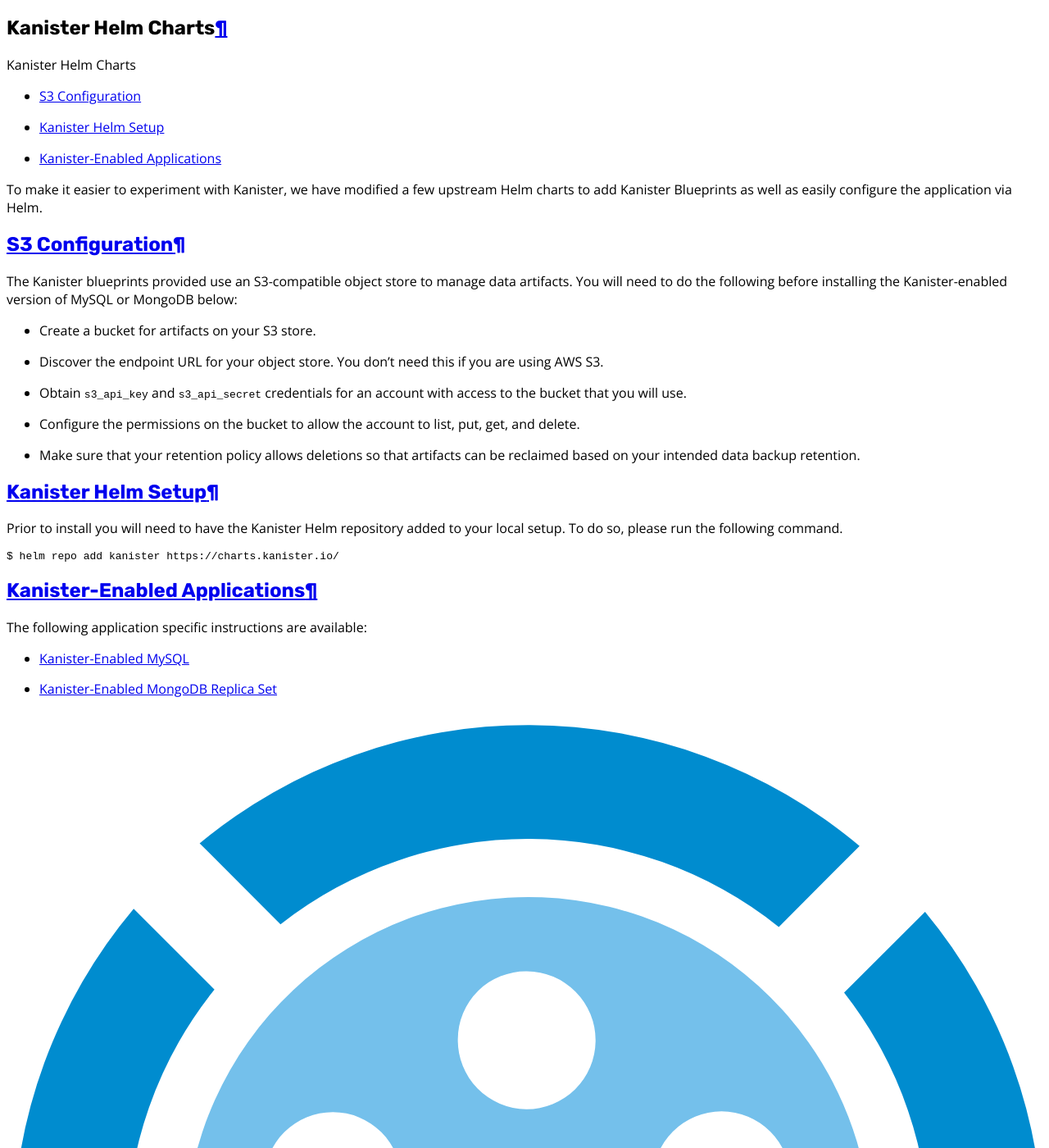
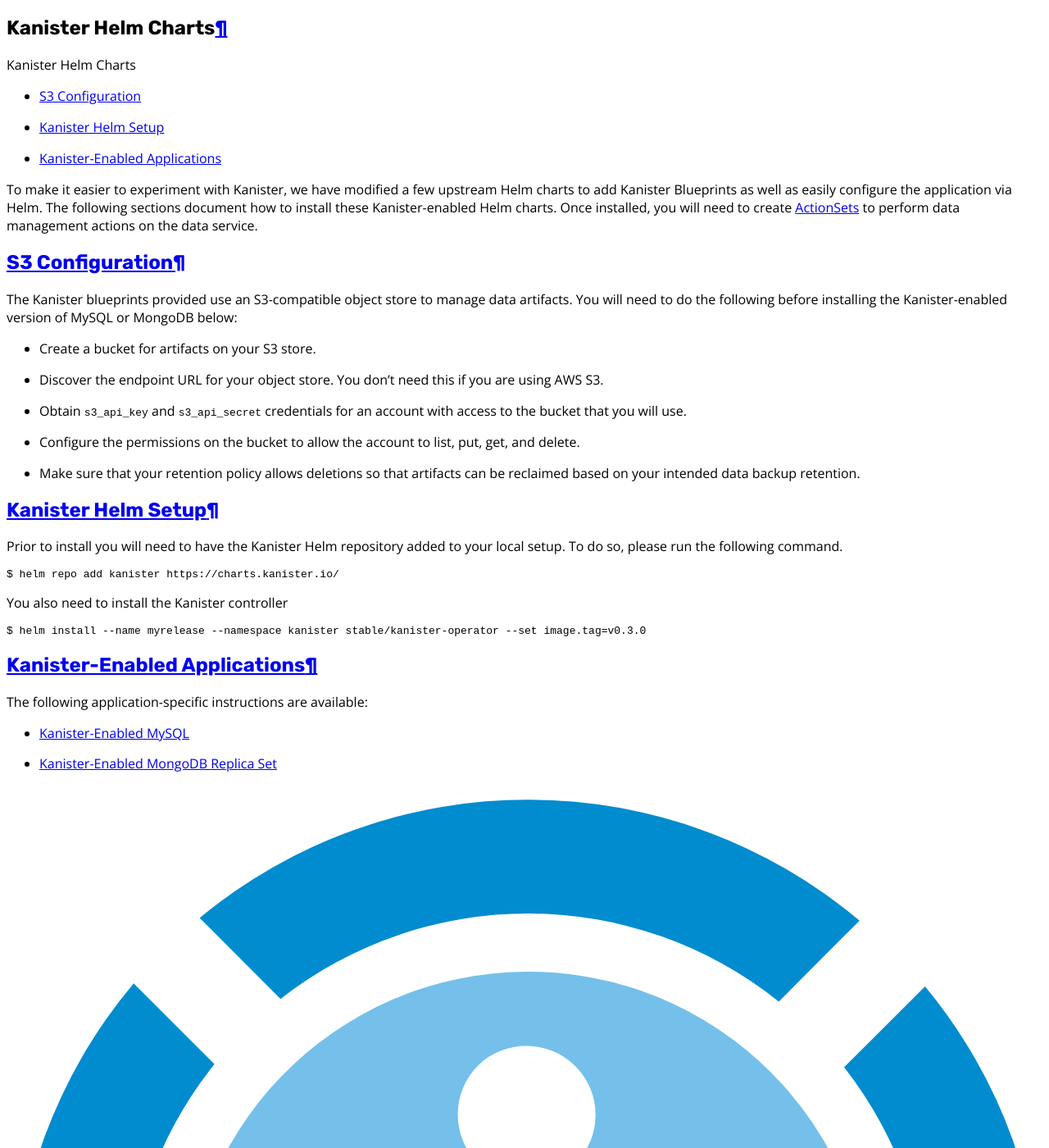
Before and after one commit to kanisterio/kanister, a Sphinx documentation site: the page built from docs/helm.rst, in a window 1280 px wide and 1400 px high. Shown: the whole window at 82% size. Built offline with Sphinx 7.4.7, drawn with Linux system fonts in a browser that asks for light colours.

Commit message:
Better integration of Helm docs (#2568)

```diff
--- a/docs/helm.rst
+++ b/docs/helm.rst
@@ -7,8 +7,11 @@
   :local:
 
 To make it easier to experiment with Kanister, we have modified a few
-upstream Helm charts to add Kanister Blueprints as well as easily configure
-the application via Helm.
+upstream Helm charts to add Kanister Blueprints as well as easily
+configure the application via Helm. The following sections document
+how to install these Kanister-enabled Helm charts. Once installed, you
+will need to create :ref:`ActionSets <tutorial>` to perform data
+management actions on the data service.
 
 .. include:: s3_config.rst
 
@@ -23,10 +26,16 @@
 
    $ helm repo add kanister https://charts.kanister.io/
 
+You also need to install the Kanister controller
+
+.. code-block:: console
+
+   $ helm install --name myrelease --namespace kanister stable/kanister-operator --set image.tag=v0.3.0
+
 Kanister-Enabled Applications
 =============================
 
-The following application specific instructions are available:
+The following application-specific instructions are available:
 
 .. toctree::
    :maxdepth: 1
--- a/docs/index.rst
+++ b/docs/index.rst
@@ -38,6 +38,11 @@
 To get up and running using Kanister, we encourage you to start with
 the :ref:`architecture` section first. :ref:`install` will then allow
 you to work through the :ref:`tutorial`.
+
+Alternatively, you can start by installing :ref:`Kanister-enabled Helm
+applications<helm>` and then using Kanister to manipulate them. See
+the Quick Start section below and the documentation on :ref:`helm` for
+more information.
 
 Kanister is an open-source project and the source, this documentation,
 and more examples can be found on `GitHub
```
